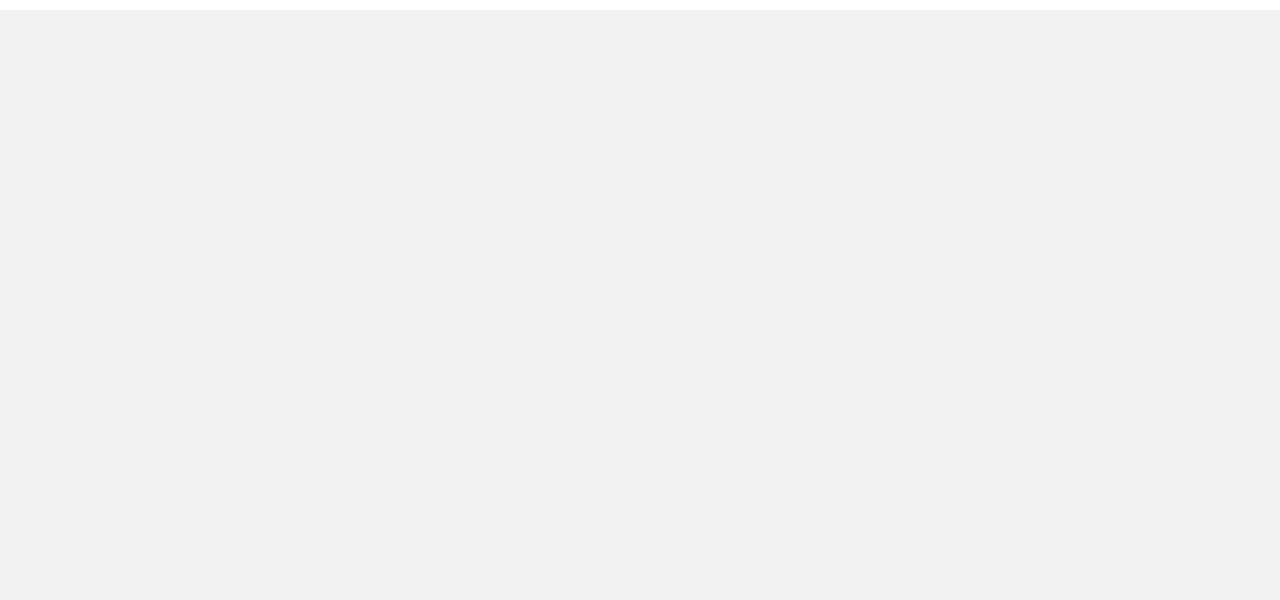
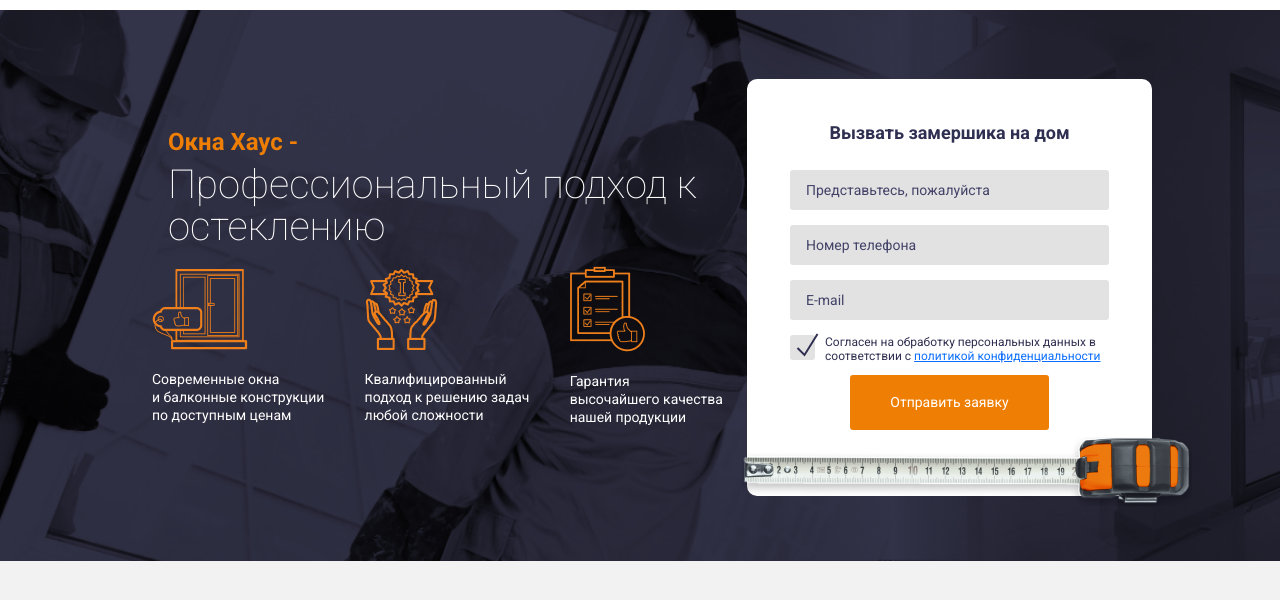
Before and after one commit to sinelnikovv/oknaHaus, a plain HTML site: page index.html in a window 1280 px wide. Shown: the part 90-690 px from the top of the page. Drawn offline with nearby package versions, Linux system fonts and the light colour scheme.

Commit message:
Update index.html

```diff
--- a/index.html
+++ b/index.html
@@ -59,7 +59,7 @@
     </div>
   </section>
 
-  <!-- <section id="banner">
+  <section id="banner">
     <div class="container">
       <div class="row align-items-center justify-content-between">
         <div class="col-12 col-lg-7">
@@ -117,7 +117,7 @@
       </div>
     </div>
   </section>
-
+<!--
   <section id="our_services">
     <div class="container p-0">
       <h2 class="h2 text-center our_services_header mx-auto">Наши услуги</h2>
```
